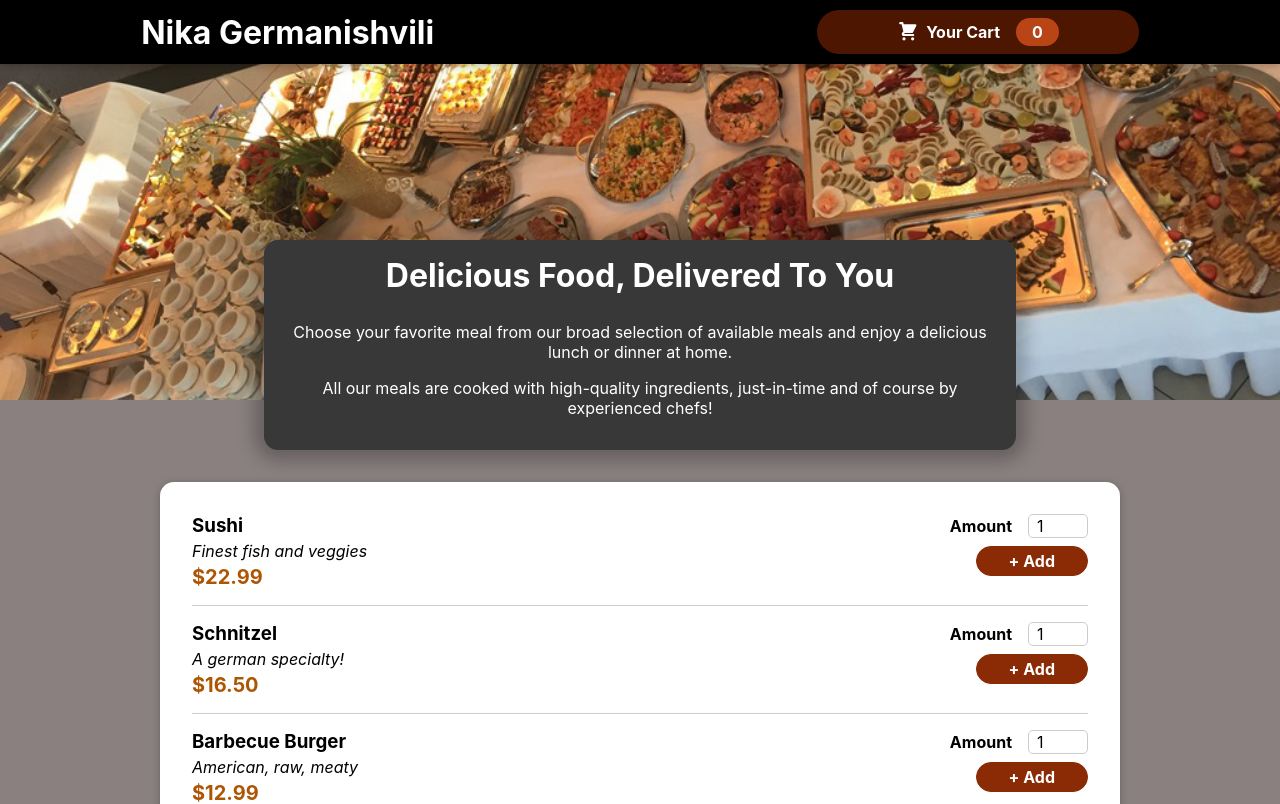
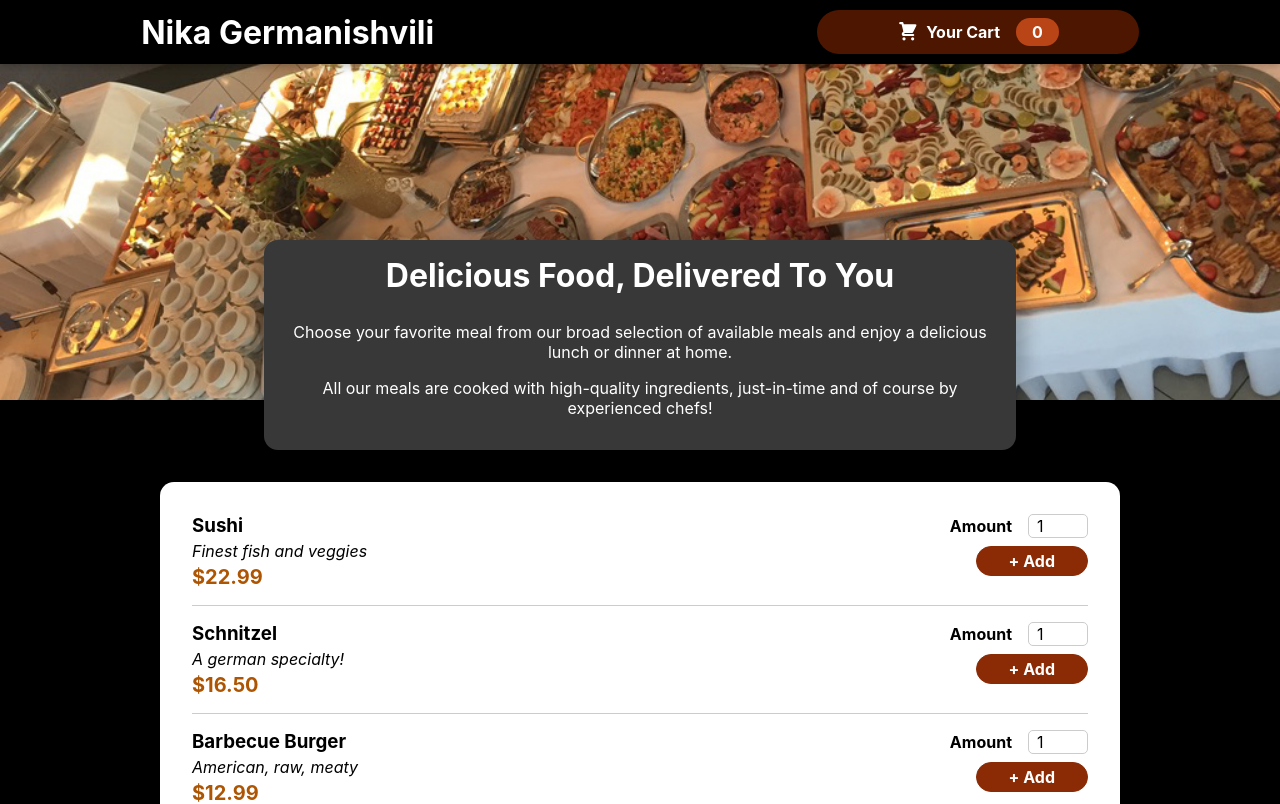
Before and after one commit to ngermanishvili/germany-food-order-app, a React (Create React App) app in the folder order1/: page / in a window 1280 px wide. Shown: the top 804 px of the page. Built offline with nearby package versions, Linux system fonts and the light colour scheme.

Commit message:
maincss needs to update we need to add reset

```diff
--- a/order1/src/index.css
+++ b/order1/src/index.css
@@ -5,7 +5,7 @@ body {
     sans-serif;
   -webkit-font-smoothing: antialiased;
   -moz-osx-font-smoothing: grayscale;
-  background-color: rgb(138, 128, 128) ;
+  background-color: #000;
 }
 
 code {
```
